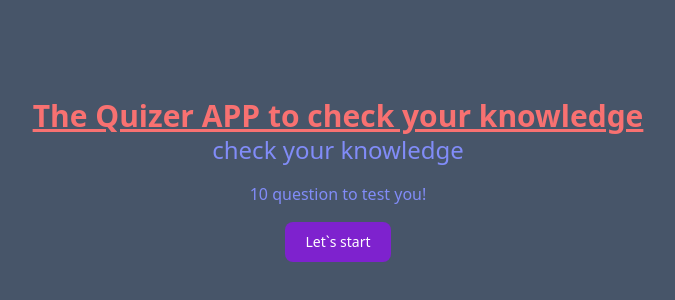
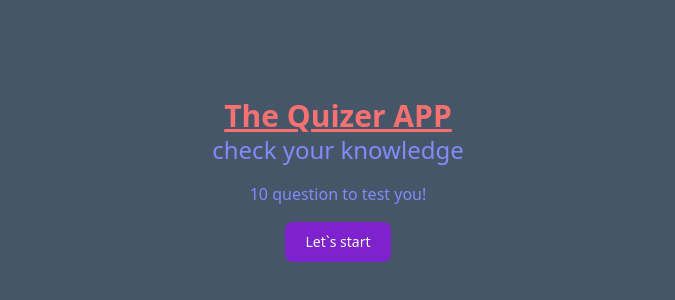
Before and after one commit to Bartek-Wieckowski/react-quizer-app, a React (Vite) app: page / in a window 1280 px wide. Shown: the part 216-516 px from the top of the page, without its empty margins (302-977 px from the left). Built offline with nearby package versions, Linux system fonts and the light colour scheme; data requests are answered from the project's data file.

Commit message:
changed content of Header component

```diff
--- a/src/components/Header.jsx
+++ b/src/components/Header.jsx
@@ -3,7 +3,7 @@
 export default function Header() {
   return (
     <header>
-      <h1 className="text-3xl font-bold underline text-red-400">The Quizer APP to check your knowledge</h1>
+      <h1 className="text-3xl font-bold underline text-red-400">The Quizer APP</h1>
     </header>
   );
 }
```
